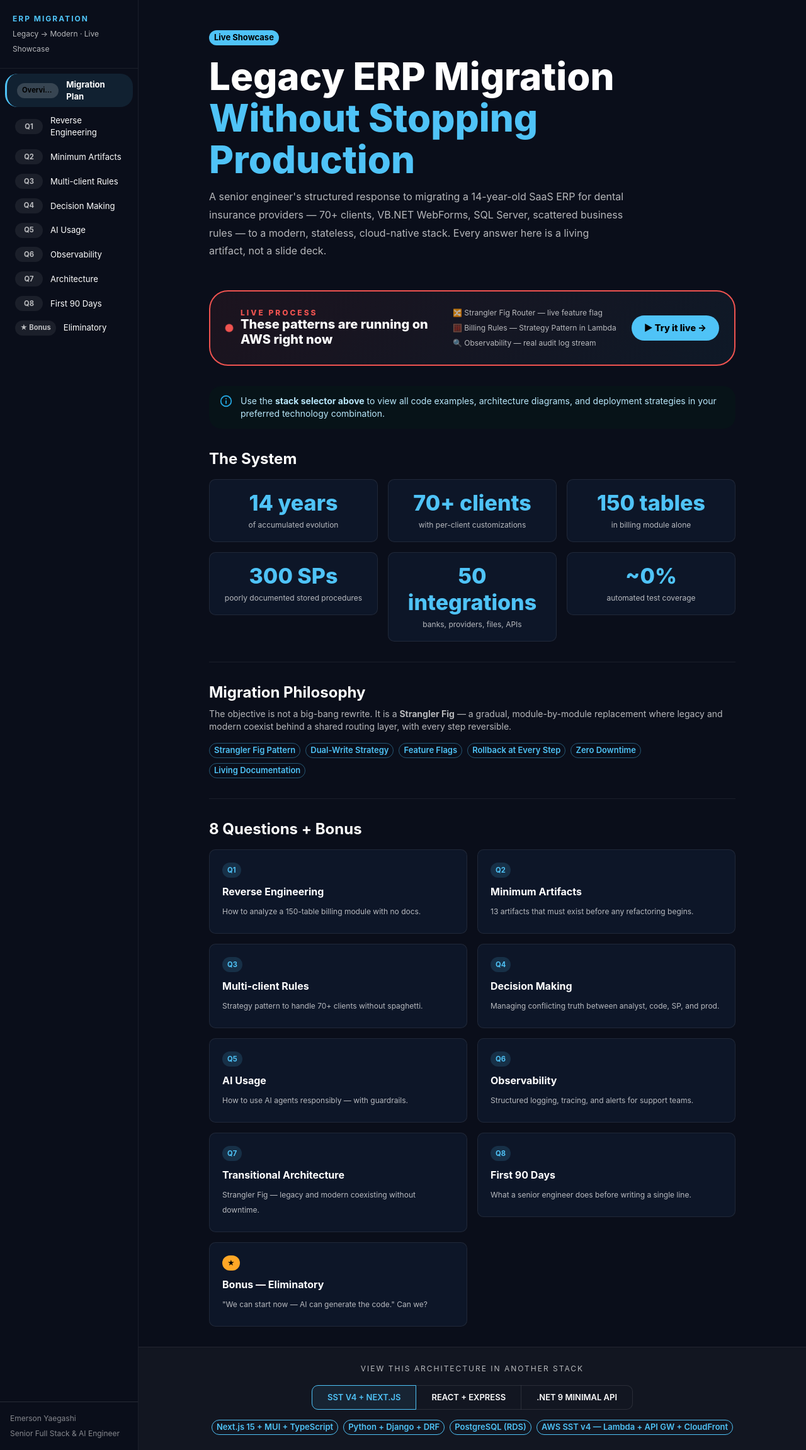
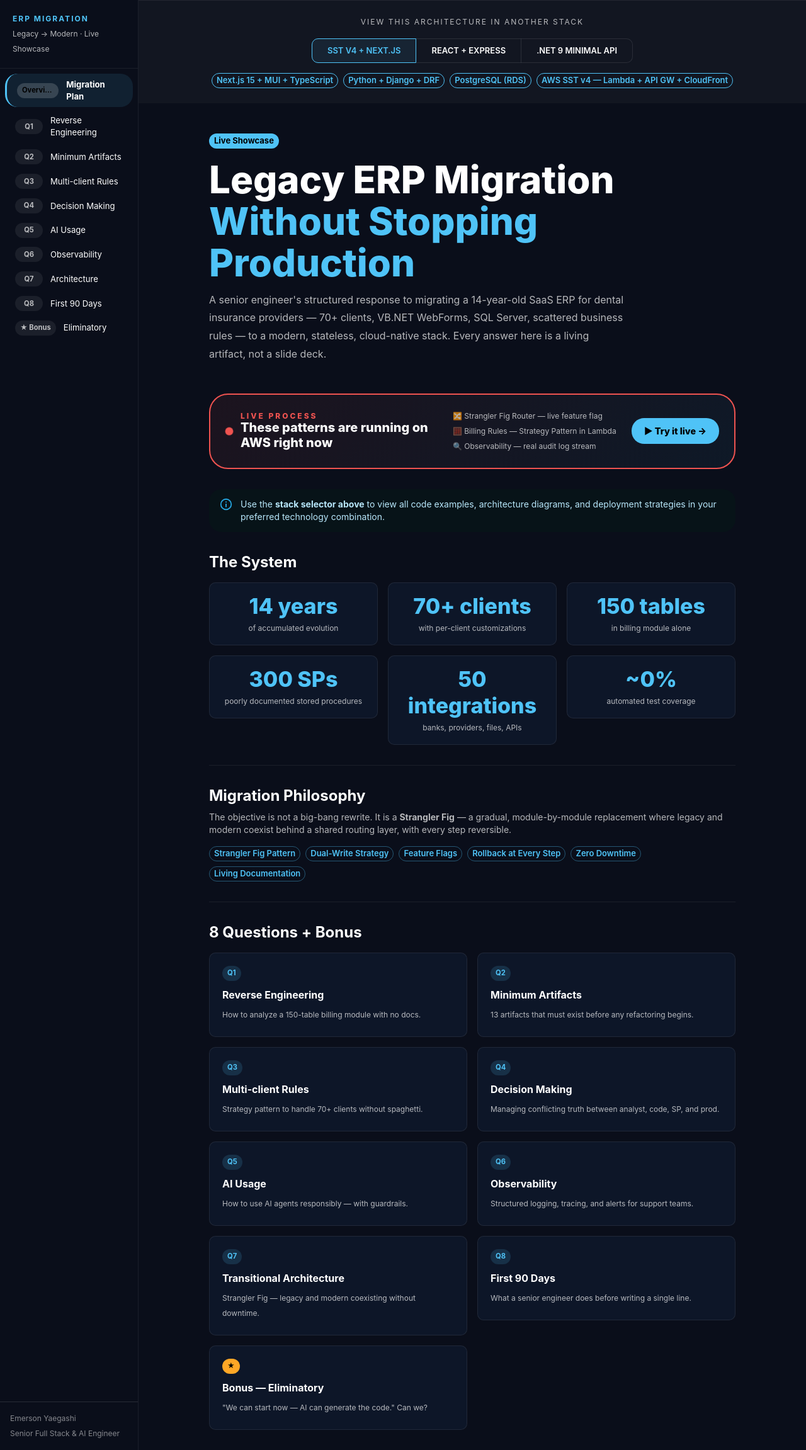
Before and after one commit to higialuz/legacyMigrationUI, a Next.js app: page / in a window 1280 px wide. Shown: the whole page at 63% size. Built offline with nearby package versions, Linux system fonts and the light colour scheme.

Commit message:
1.1 - SHOWCASE SITE READY

```diff
--- a/src/app/layout.tsx
+++ b/src/app/layout.tsx
@@ -24,10 +24,10 @@ export default function RootLayout({ children }: { children: React.ReactNode })
               <Box sx={{ display: 'flex', minHeight: '100vh', bgcolor: 'background.default' }}>
                 <Sidebar />
                 <Box sx={{ flex: 1, display: 'flex', flexDirection: 'column', minWidth: 0 }}>
+                  <StackSelector />
                   <Box component="main" sx={{ flex: 1, p: { xs: 2, md: 4 }, maxWidth: 900, width: '100%', mx: 'auto' }}>
                     {children}
                   </Box>
-                  <StackSelector />
                 </Box>
               </Box>
             </StackProvider>
```
